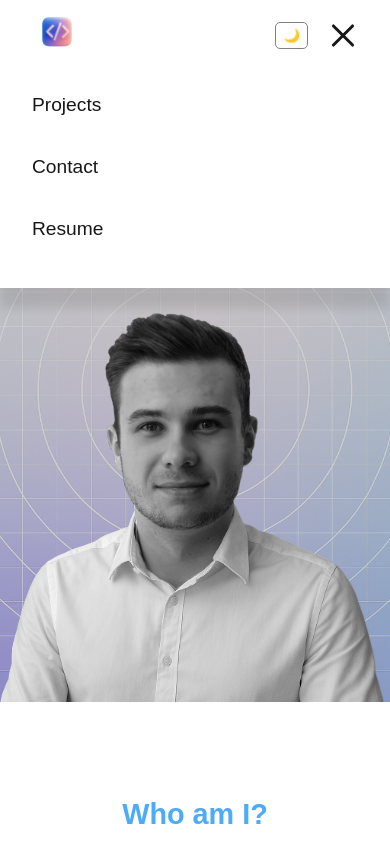
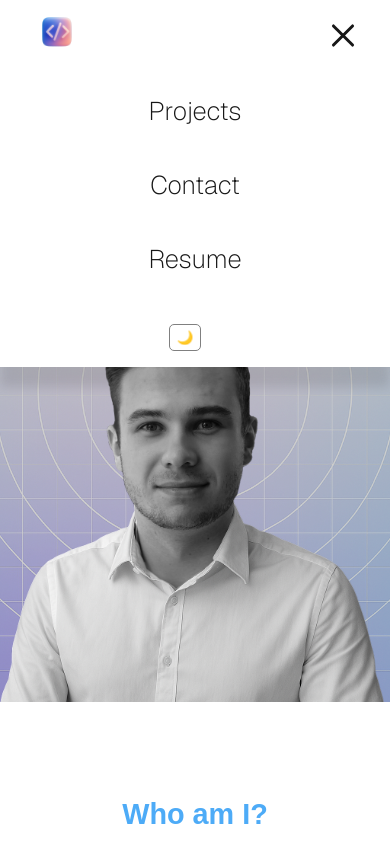
Before and after one commit to FelixFelbermayer/portfolio, a Next.js app: page / in a window 390 px wide. Both pictures are taken after a click on the button "Toggle menu". Shown: the top 844 px of the page. Built offline with nearby package versions, Linux system fonts and the light colour scheme.

Commit message:
animated burger menu

```diff
--- a/app/components/Header/Header.module.css
+++ b/app/components/Header/Header.module.css
@@ -121,7 +121,8 @@
   list-style: none;
   padding: 1rem 2rem;
   opacity: 0;
-  transition: opacity 0.3s ease;
+  transition: opacity 1s ease;
+  text-align: center;
 }
 
 .mobileNav.open ul {
@@ -130,13 +131,47 @@
 
 .mobileNav li {
   margin-bottom: 1.5rem;
+  transform: translateX(-30px);
+  opacity: 0;
+  transition: transform 0.4s ease, opacity 0.4s ease;
+}
+
+.mobileNav.open li {
+  transform: translateX(0);
+  opacity: 1;
+}
+
+.mobileNav.open li:nth-child(1) {
+  transition-delay: 0.1s;
+}
+
+.mobileNav.open li:nth-child(2) {
+  transition-delay: 0.2s;
+}
+
+.mobileNav.open li:nth-child(3) {
+  transition-delay: 0.3s;
+}
+
+.mobileNav.open button {
+  transition-delay: 0.4s;
+  transform: translateX(0);
+  opacity: 1;
+}
+
+.mobileNav button {
+  margin-top: 1rem;
+  transform: translateX(-30px);
+  opacity: 0;
+  transition: transform 0.4s ease, opacity 0.4s ease;
 }
 
 .mobileNav a {
   display: block;
-  font-size: 1.2rem;
-  font-weight: 500;
+  font-size: 1.6rem;
+  font-weight: 200;
   padding: 0.5rem 0;
+  font-family: var(--font-geist-sans);
 }
 
 .themeToggle {
--- a/app/components/Header/Header.tsx
+++ b/app/components/Header/Header.tsx
@@ -50,15 +50,6 @@ export default function Header() {
           <>
             <div className={styles.mobileButtons}>
               <button
-                className={styles.themeToggle}
-                onClick={toggleTheme}
-                aria-label={`Switch to ${
-                  theme === "light" ? "dark" : "light"
-                } mode`}
-              >
-                {theme === "light" ? "🌙" : "☀️"}
-              </button>
-              <button
                 className={`${styles.burgerMenu} ${
                   isMenuOpen ? styles.open : ""
                 }`}
@@ -90,6 +81,15 @@ export default function Header() {
                     Resume
                   </Link>
                 </li>
+                <button
+                  className={styles.themeToggle}
+                  onClick={toggleTheme}
+                  aria-label={`Switch to ${
+                    theme === "light" ? "dark" : "light"
+                  } mode`}
+                >
+                  {theme === "light" ? "🌙" : "☀️"}
+                </button>
               </ul>
             </nav>
           </>
--- a/app/layout.tsx
+++ b/app/layout.tsx
@@ -7,11 +7,13 @@ import { ThemeProvider } from "./context/ThemeContext";
 const geistSans = Geist({
   variable: "--font-geist-sans",
   subsets: ["latin"],
+  weight: ["100", "200", "300", "400", "500", "600", "700", "800"],
 });
 
 const geistMono = Geist_Mono({
   variable: "--font-geist-mono",
   subsets: ["latin"],
+  weight: ["100", "200", "300", "400", "500", "600", "700"],
 });
 
 export const metadata: Metadata = {
```
